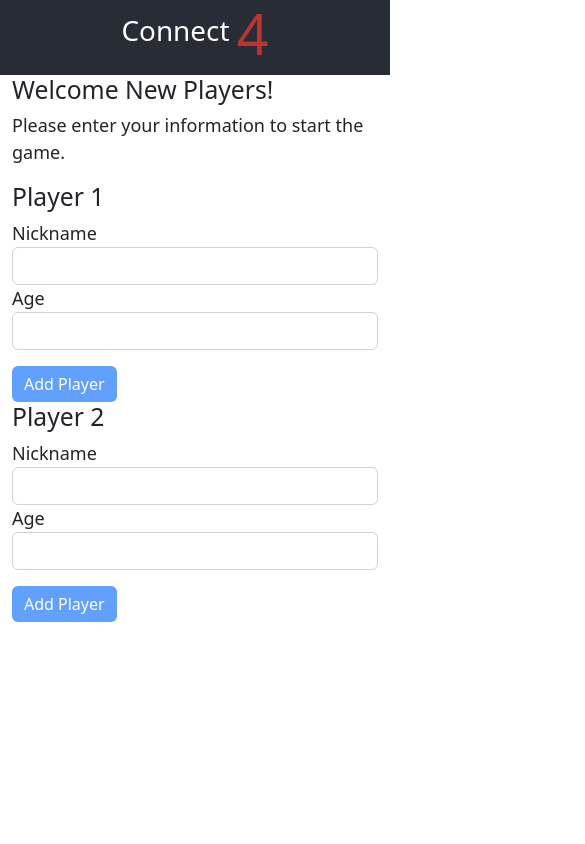
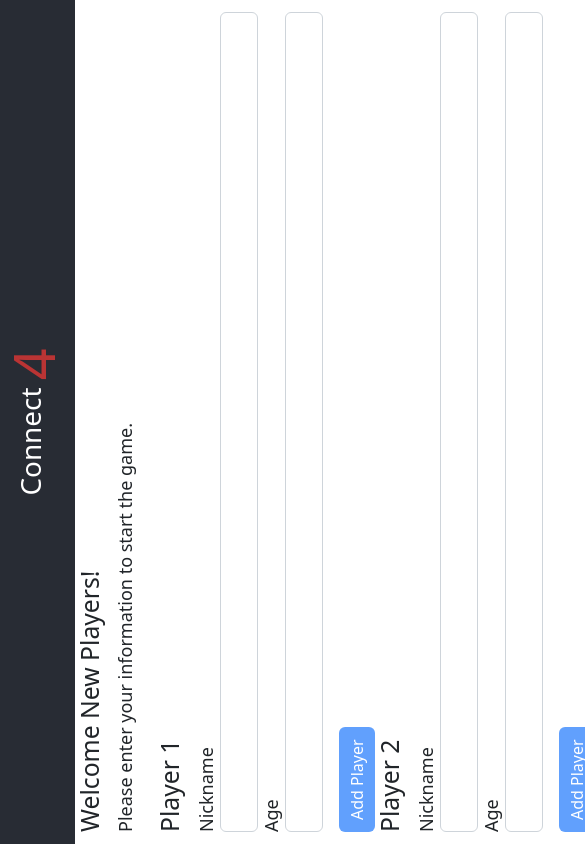
Before and after one commit to jasperboyd/connect-4, a React (Create React App) app: page / in a window 390 px wide. Shown: the whole page, 585 px wide, since content can reach past the window. Built offline with nearby package versions, Linux system fonts and the light colour scheme.

Commit message:
css fix for forcing landscape

```diff
--- a/src/App.css
+++ b/src/App.css
@@ -1,3 +1,16 @@
+@media screen and (min-width: 320px) and (max-width: 767px) and (orientation: portrait) {
+  html {
+    transform: rotate(-90deg);
+    transform-origin: left top;
+    width: 100vh;
+    height: 100vw;
+    overflow-x: hidden;
+    position: absolute;
+    top: 100%;
+    left: 0;
+  }
+}
+
 .App {
 	text-align: center;
 	font-size: 18px;
```
Also changed, not shown: 6 other files (tests, documents, lock files or other folders).
